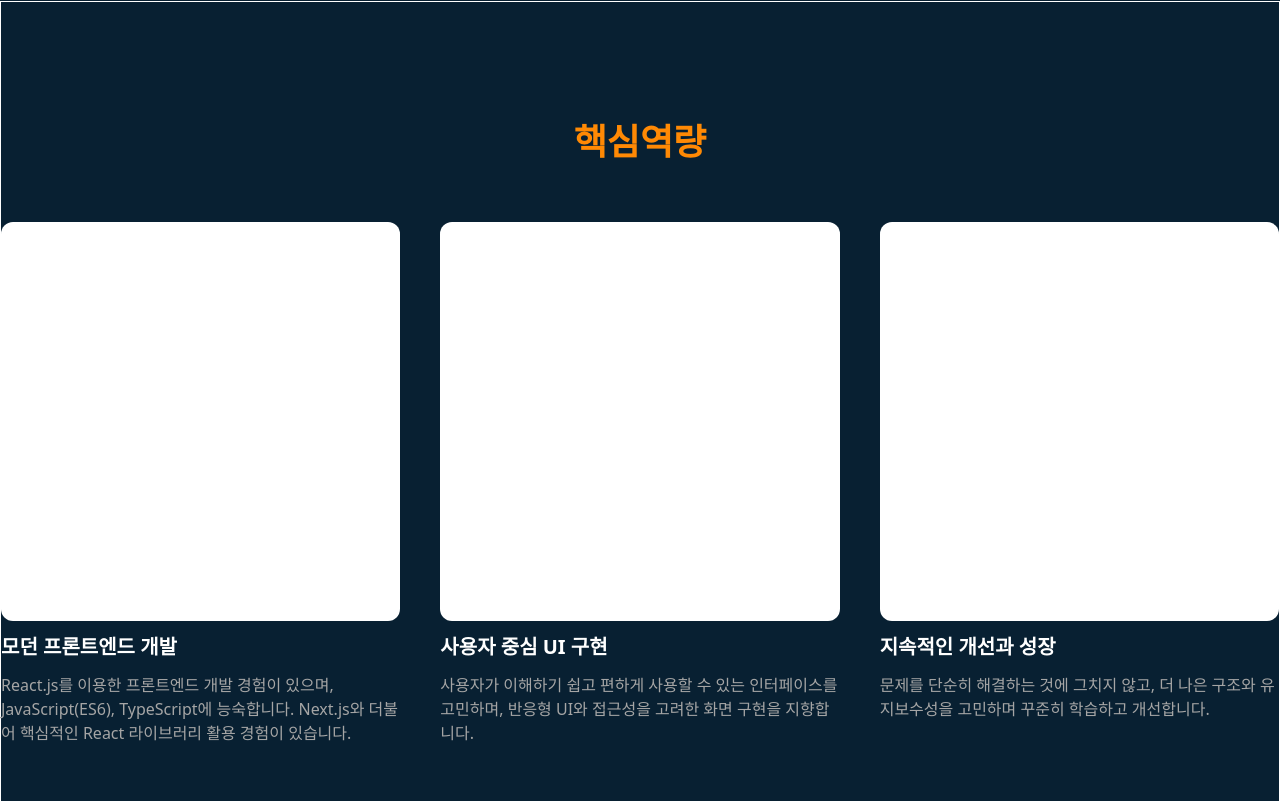
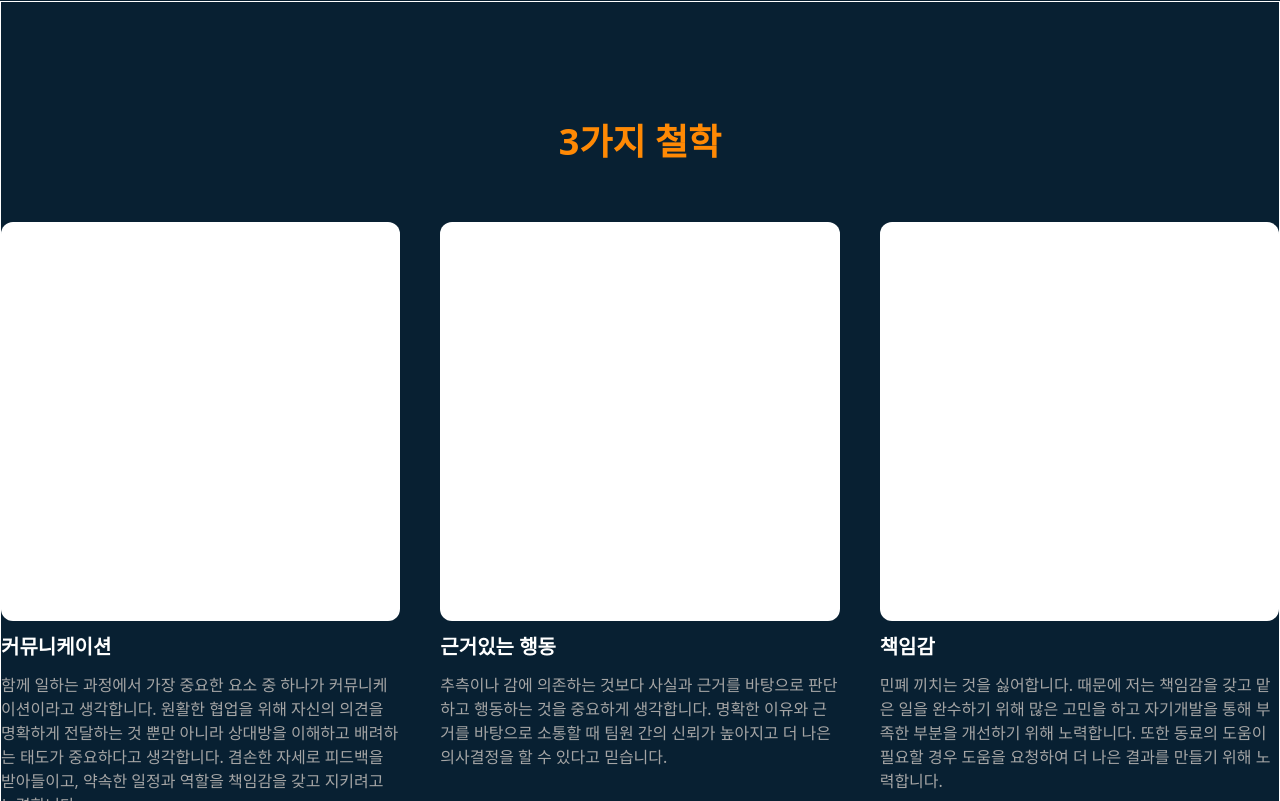
Before and after one commit to sungdongyoon/portfolio2, a Next.js app: page / in a window 1280 px wide. Shown: the part 799-1600 px from the top of the page. Built offline with nearby package versions, Linux system fonts and the light colour scheme.

Commit message:
핵심역량 -> 3가지 철학으로 변경, 내용 추가

```diff
--- a/app/page.tsx
+++ b/app/page.tsx
@@ -37,23 +37,23 @@ const coreValues: CoreValue[] = [
   {
     id: 1,
     image: "",
-    title: "모던 프론트엔드 개발",
+    title: "커뮤니케이션",
     content:
-      "React.js를 이용한 프론트엔드 개발 경험이 있으며, JavaScript(ES6), TypeScript에 능숙합니다. Next.js와 더불어 핵심적인 React 라이브러리 활용 경험이 있습니다.",
+      "함께 일하는 과정에서 가장 중요한 요소 중 하나가 커뮤니케이션이라고 생각합니다. 원활한 협업을 위해 자신의 의견을 명확하게 전달하는 것 뿐만 아니라 상대방을 이해하고 배려하는 태도가 중요하다고 생각합니다. 겸손한 자세로 피드백을 받아들이고, 약속한 일정과 역할을 책임감을 갖고 지키려고 노력합니다.",
   },
   {
     id: 2,
     image: "",
-    title: "사용자 중심 UI 구현",
+    title: "근거있는 행동",
     content:
-      "사용자가 이해하기 쉽고 편하게 사용할 수 있는 인터페이스를 고민하며, 반응형 UI와 접근성을 고려한 화면 구현을 지향합니다.",
+      "추측이나 감에 의존하는 것보다 사실과 근거를 바탕으로 판단하고 행동하는 것을 중요하게 생각합니다. 명확한 이유와 근거를 바탕으로 소통할 때 팀원 간의 신뢰가 높아지고 더 나은 의사결정을 할 수 있다고 믿습니다.",
   },
   {
     id: 3,
     image: "",
-    title: "지속적인 개선과 성장",
+    title: "책임감",
     content:
-      "문제를 단순히 해결하는 것에 그치지 않고, 더 나은 구조와 유지보수성을 고민하며 꾸준히 학습하고 개선합니다.",
+      "민폐 끼치는 것을 싫어합니다. 때문에 저는 책임감을 갖고 맡은 일을 완수하기 위해 많은 고민을 하고 자기개발을 통해 부족한 부분을 개선하기 위해 노력합니다. 또한 동료의 도움이 필요할 경우 도움을 요청하여 더 나은 결과를 만들기 위해 노력합니다.",
   },
 ];
 
@@ -137,7 +137,7 @@ export default function Home() {
       </section>
       <section id="core-value" className="border border-white">
         <div className="flex flex-col items-center justify-center">
-          <SecitonTitle>핵심역량</SecitonTitle>
+          <SecitonTitle>3가지 철학</SecitonTitle>
           <div className="grid grid-cols-3 gap-10">
             {coreValues.map((el) => (
               <div key={el.id} className="flex flex-col gap-3">
```
